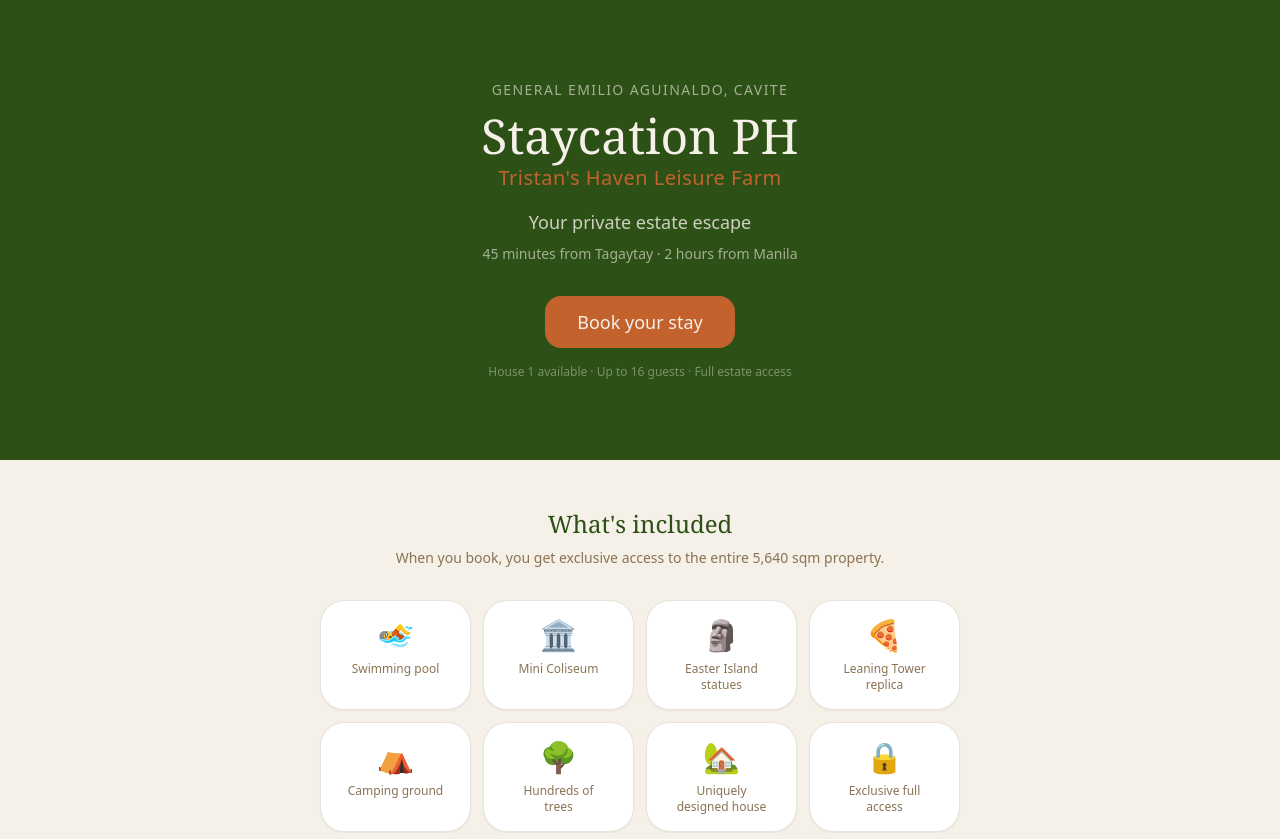
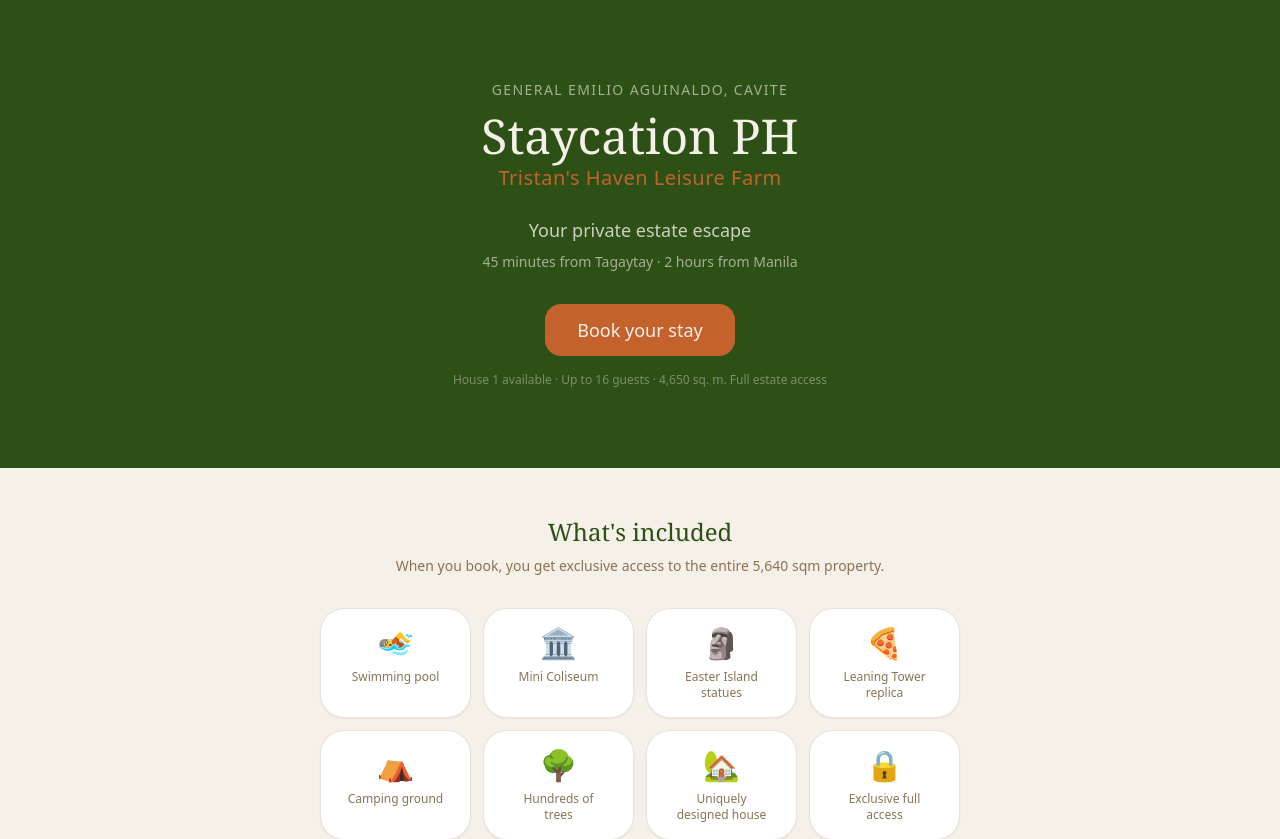
Before and after one commit to TristansHaven/Staycation-ph, a Next.js app: page / in a window 1280 px wide. Shown: the top 839 px of the page. Built offline with nearby package versions, Linux system fonts and the light colour scheme.

Commit message:
Update description of estate access details

```diff
--- a/app/page.tsx
+++ b/app/page.tsx
@@ -17,13 +17,13 @@ export default function Home() {
         <div className="relative z-10 max-w-2xl mx-auto">
           <div className="text-sm text-cream/60 mb-3 tracking-widest uppercase">General Emilio Aguinaldo, Cavite</div>
           <h1 className="text-4xl sm:text-5xl font-display mb-1">Staycation PH</h1>
-          <p className="text-clay text-lg sm:text-xl tracking-wide mb-4">Tristan's Haven Leisure Farm</p>
+          <p className="text-clay text-lg sm:text-xl tracking-wide mb-6">Tristan's Haven Leisure Farm</p>
           <p className="text-cream/80 text-lg mb-2">Your private estate escape</p>
           <p className="text-cream/60 text-sm mb-8">45 minutes from Tagaytay · 2 hours from Manila</p>
           <a href="/booking" className="inline-block bg-clay text-cream px-8 py-3 rounded-xl font-medium hover:bg-clay-dark transition-colors text-lg">
             Book your stay
           </a>
-          <p className="text-cream/40 text-xs mt-4">House 1 available · Up to 16 guests · Full estate access</p>
+          <p className="text-cream/40 text-xs mt-4">House 1 available · Up to 16 guests · 4,650 sq. m. Full estate access</p>
         </div>
       </div>
 
```
